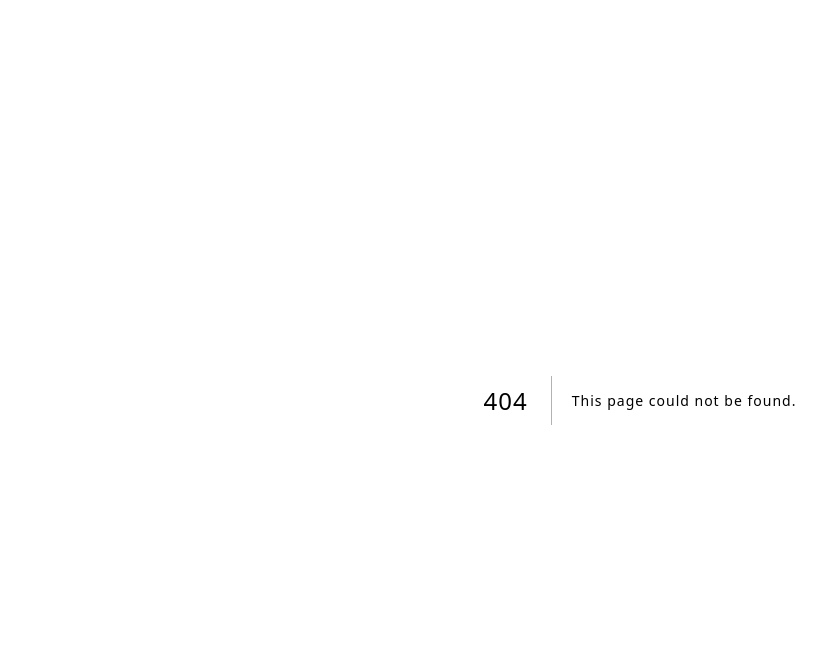
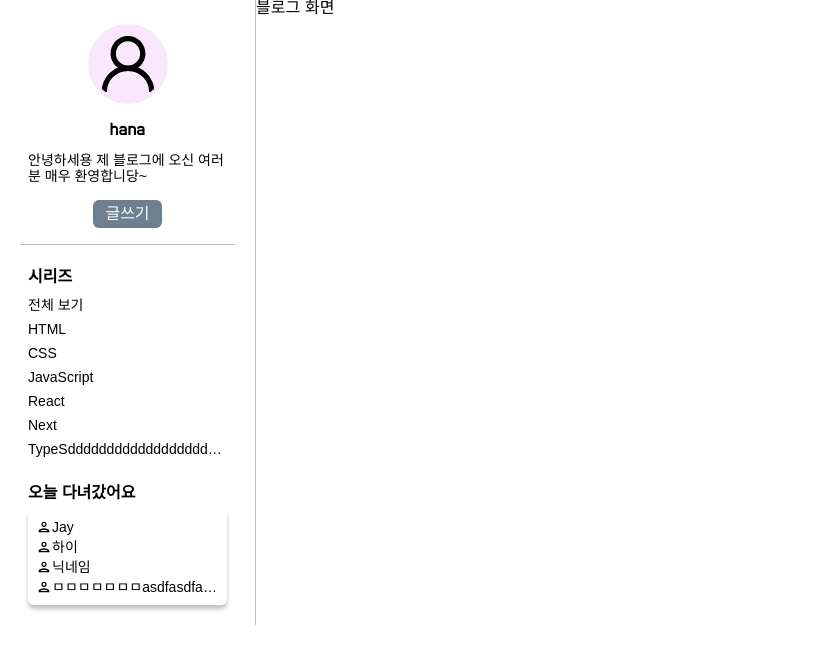
Before and after one commit to sorrel012/log-us, a Next.js app: page /blog in a window 1280 px wide. Before the commit this address had no page. Shown: the top 664 px of the page, without its empty margins (0-832 px from the left). Built offline with nearby package versions, Linux system fonts and the light colour scheme; a web font is replaced by a local one.

Commit message:
feat: 사이드바 마크업

```diff
--- /dev/null
+++ b/src/app/blog/layout.tsx
@@ -0,0 +1,14 @@
+import Sidebar from '@/components/sidebar/Sidebar';
+
+export default function BlogLayout({
+    children,
+}: Readonly<{
+    children: React.ReactNode;
+}>) {
+    return (
+        <div className="flex">
+            <Sidebar />
+            {children}
+        </div>
+    );
+}
--- /dev/null
+++ b/src/app/blog/page.tsx
@@ -0,0 +1,3 @@
+export default function BlogMain() {
+    return <div>블로그 화면</div>;
+}
--- /dev/null
+++ b/src/components/sidebar/Sidebar.tsx
@@ -0,0 +1,17 @@
+import UserProfile from '@/components/sidebar/UserProfile';
+import Series from '@/components/sidebar/Series';
+import Visitor from '@/components/sidebar/Visitor';
+
+export default function Sidebar() {
+    return (
+        <>
+            <aside className="border-customLightBlue-100 w-1/5 border-r border-solid">
+                <div className="p-5">
+                    <UserProfile />
+                    <Series />
+                    <Visitor />
+                </div>
+            </aside>
+        </>
+    );
+}
```
